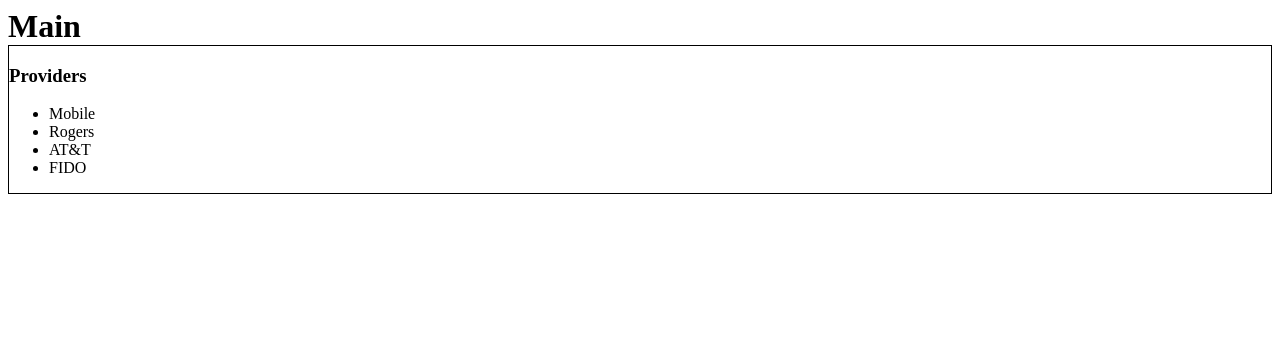
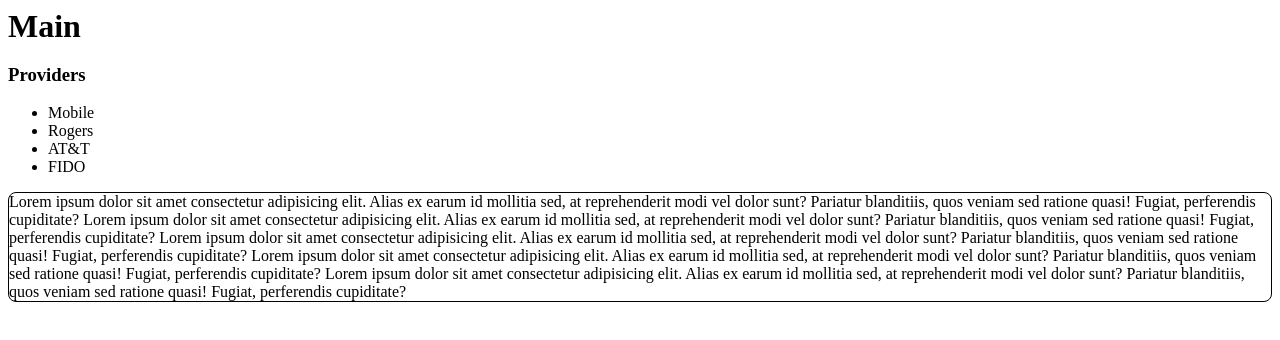
Before and after one commit to MauriceDR/git_test, a plain HTML site: page index.html in a window 1280 px wide. Drawn offline with Linux system fonts and the light colour scheme.

Commit message:
Changes to app and index

```diff
--- a/app.css
+++ b/app.css
@@ -2,7 +2,9 @@
     margin: auto;
 }
 
-div {
+
+p {
     border: 1px solid black;
     margin: auto;
+    border-radius: 0.5em;
 }
--- a/index.html
+++ b/index.html
@@ -21,6 +21,14 @@
     </ul>
     </div>
 
+
+    <p>Lorem ipsum dolor sit amet consectetur adipisicing elit. Alias ex earum id mollitia sed, at reprehenderit modi vel dolor sunt? Pariatur blanditiis, quos veniam sed ratione quasi! Fugiat, perferendis cupiditate?
+        Lorem ipsum dolor sit amet consectetur adipisicing elit. Alias ex earum id mollitia sed, at reprehenderit modi vel dolor sunt? Pariatur blanditiis, quos veniam sed ratione quasi! Fugiat, perferendis cupiditate?
+        Lorem ipsum dolor sit amet consectetur adipisicing elit. Alias ex earum id mollitia sed, at reprehenderit modi vel dolor sunt? Pariatur blanditiis, quos veniam sed ratione quasi! Fugiat, perferendis cupiditate?
+        Lorem ipsum dolor sit amet consectetur adipisicing elit. Alias ex earum id mollitia sed, at reprehenderit modi vel dolor sunt? Pariatur blanditiis, quos veniam sed ratione quasi! Fugiat, perferendis cupiditate?
+        Lorem ipsum dolor sit amet consectetur adipisicing elit. Alias ex earum id mollitia sed, at reprehenderit modi vel dolor sunt? Pariatur blanditiis, quos veniam sed ratione quasi! Fugiat, perferendis cupiditate?
+    </p>
+
     <script src="app.js"></script>
 </body>
 </html>
```
